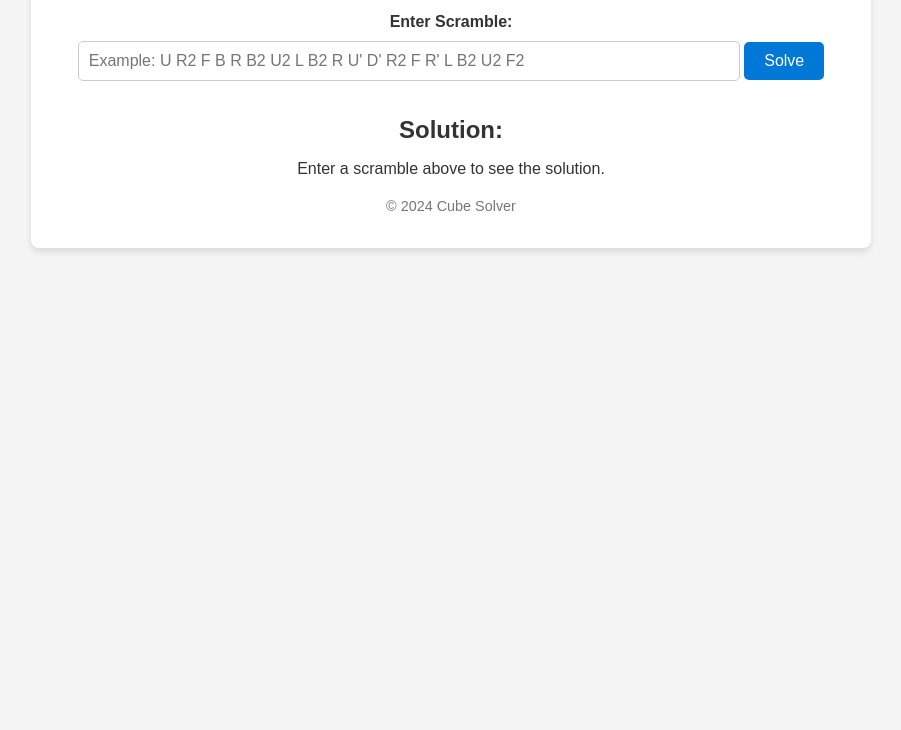
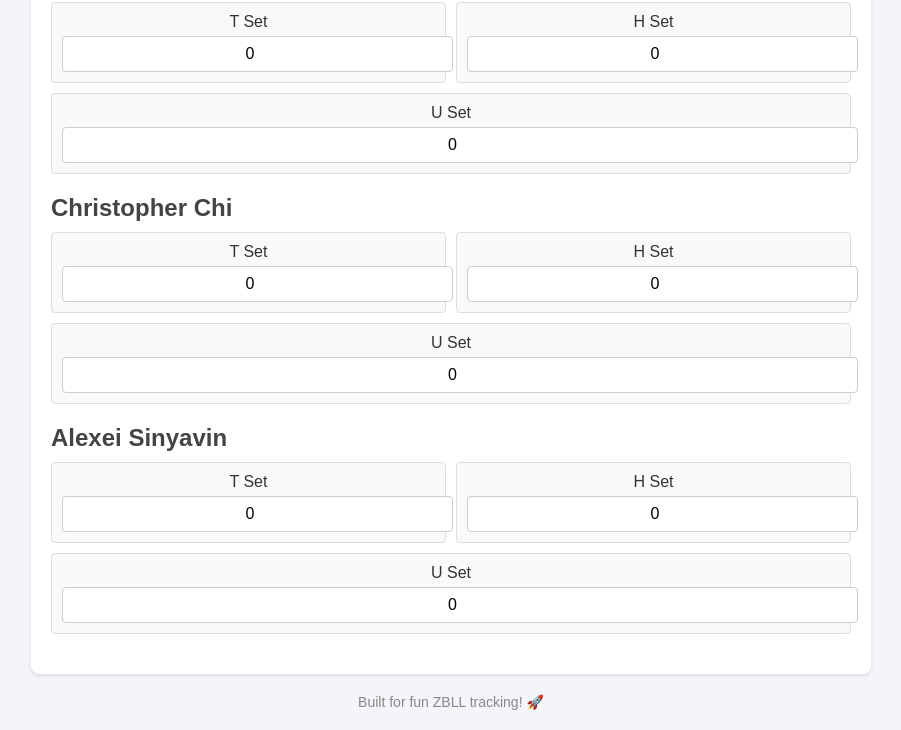
Before and after one commit to ajk549/website, a plain HTML site: page index.html in a window 1280 px wide. Shown: the part 156-886 px from the top of the page, without its empty margins (189-1090 px from the left). Before the commit the page ends 800 px from the top, so only its background shows below. Drawn offline with Linux system fonts and the light colour scheme.

Commit message:
Update index.html

```diff
--- a/index.html
+++ b/index.html
@@ -3,29 +3,131 @@
 <head>
     <meta charset="UTF-8">
     <meta name="viewport" content="width=device-width, initial-scale=1.0">
-    <title>Cube Solver</title>
-    <link rel="stylesheet" href="styles.css">
+    <title>ZBLL Progress Tracker</title>
+    <style>
+        body {
+            font-family: Arial, sans-serif;
+            background-color: #f4f4f9;
+            margin: 0;
+            padding: 20px;
+            color: #333;
+        }
+        h1 {
+            text-align: center;
+            color: #555;
+        }
+        .container {
+            max-width: 800px;
+            margin: 20px auto;
+            background: #fff;
+            padding: 20px;
+            border-radius: 8px;
+            box-shadow: 0 2px 4px rgba(0, 0, 0, 0.1);
+        }
+        .person {
+            margin-bottom: 20px;
+        }
+        .person h2 {
+            margin: 0 0 10px;
+            color: #444;
+        }
+        .sets {
+            display: flex;
+            flex-wrap: wrap;
+            gap: 10px;
+        }
+        .set {
+            flex: 1 1 calc(33% - 10px);
+            background: #f9f9f9;
+            padding: 10px;
+            border: 1px solid #ddd;
+            border-radius: 4px;
+            text-align: center;
+        }
+        .set input {
+            width: 100%;
+            padding: 8px;
+            margin-top: 5px;
+            font-size: 16px;
+            text-align: center;
+            border: 1px solid #ccc;
+            border-radius: 4px;
+        }
+        .footer {
+            text-align: center;
+            margin-top: 20px;
+            font-size: 14px;
+            color: #888;
+        }
+    </style>
 </head>
 <body>
+    <h1>ZBLL Progress Tracker</h1>
     <div class="container">
-        <header>
-            <h1>Rubik's Cube Solver</h1>
-        </header>
-        <main>
-            <form id="scrambleForm">
-                <label for="scramble">Enter Scramble:</label>
-                <input type="text" id="scramble" placeholder="Example: U R2 F B R B2 U2 L B2 R U' D' R2 F R' L B2 U2 F2">
-                <button type="submit">Solve</button>
-            </form>
-            <div id="solution">
-                <h2>Solution:</h2>
-                <p id="solutionOutput">Enter a scramble above to see the solution.</p>
+        <!-- Daniel Karnaukh -->
+        <div class="person">
+            <h2>Daniel Karnaukh</h2>
+            <div class="sets">
+                <div class="set">
+                    <label for="daniel-tset">T Set</label>
+                    <input type="number" id="daniel-tset" value="0" min="0">
+                </div>
+                <div class="set">
+                    <label for="daniel-hset">H Set</label>
+                    <input type="number" id="daniel-hset" value="0" min="0">
+                </div>
+                <div class="set">
+                    <label for="daniel-u-set">U Set</label>
+                    <input type="number" id="daniel-u-set" value="0" min="0">
+                </div>
             </div>
-        </main>
-        <footer>
-            <p>&copy; 2024 Cube Solver</p>
-        </footer>
+        </div>
+
+        <!-- Christopher Chi -->
+        <div class="person">
+            <h2>Christopher Chi</h2>
+            <div class="sets">
+                <div class="set">
+                    <label for="christopher-tset">T Set</label>
+                    <input type="number" id="christopher-tset" value="0" min="0">
+                </div>
+                <div class="set">
+                    <label for="christopher-hset">H Set</label>
+                    <input type="number" id="christopher-hset" value="0" min="0">
+                </div>
+                <div class="set">
+                    <label for="christopher-u-set">U Set</label>
+                    <input type="number" id="christopher-u-set" value="0" min="0">
+                </div>
+            </div>
+        </div>
+
+        <!-- Alexei Sinyavin -->
+        <div class="person">
+            <h2>Alexei Sinyavin</h2>
+            <div class="sets">
+                <div class="set">
+                    <label for="alexei-tset">T Set</label>
+                    <input type="number" id="alexei-tset" value="0" min="0">
+                </div>
+                <div class="set">
+                    <label for="alexei-hset">H Set</label>
+                    <input type="number" id="alexei-hset" value="0" min="0">
+                </div>
+                <div class="set">
+                    <label for="alexei-u-set">U Set</label>
+                    <input type="number" id="alexei-u-set" value="0" min="0">
+                </div>
+            </div>
+        </div>
     </div>
-    <script src="solver.js"></script>
+    <div class="footer">Built for fun ZBLL tracking! 🚀</div>
+    <script>
+        document.querySelectorAll('input').forEach(input => {
+            input.addEventListener('change', () => {
+                console.log(`${input.id} updated to ${input.value}`);
+            });
+        });
+    </script>
 </body>
 </html>
```
